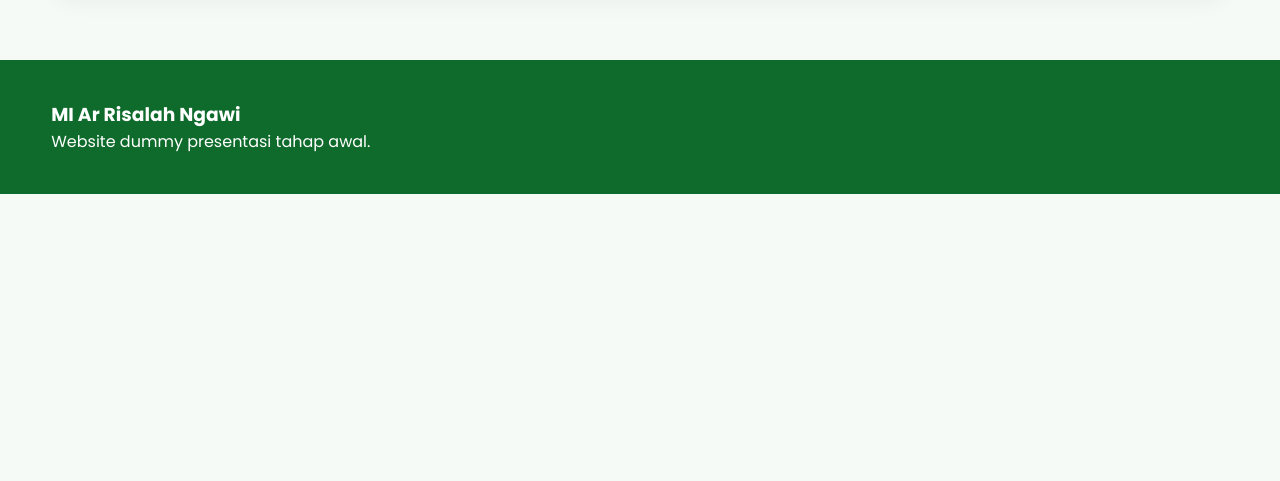
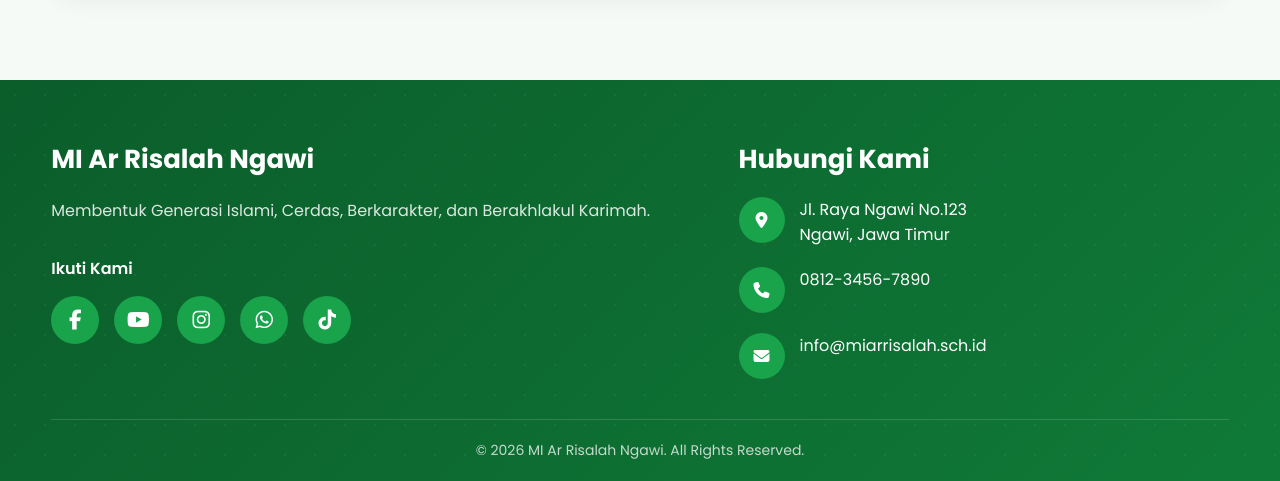
Before and after one commit to kenikiproject/umkm, a plain HTML site: page mi/index.html in a window 1280 px wide. Shown: the part 2489-2970 px from the top of the page. Before the commit the page ends 2683 px from the top, so only its background shows below. Drawn offline with Linux system fonts and the light colour scheme.

Commit message:
Update index.html

```diff
--- a/mi/index.html
+++ b/mi/index.html
@@ -1,6 +1,7 @@
 <!DOCTYPE html>
 <html lang="id">
 <head>
+<link rel="stylesheet" href="https://cdnjs.cloudflare.com/ajax/libs/font-awesome/6.6.0/css/all.min.css">
 <meta charset="UTF-8">
 <meta name="viewport" content="width=device-width, initial-scale=1.0">
 <title>MI Ar Risalah Ngawi</title>
@@ -34,6 +35,131 @@ section{padding:30px 0}
 .gal{height:180px;border-radius:18px;background-size:cover;background-position:center}
 .footer{background:#0f6b2b;color:#fff;margin-top:40px}
 .footer .container{padding:40px 0}
+
+  /* ===========================
+   FOOTER PREMIUM
+=========================== */
+
+.footer{
+    background:linear-gradient(135deg,#0b5d2a,#0f7a38);
+    color:#fff;
+    margin-top:60px;
+    position:relative;
+    overflow:hidden;
+}
+
+.footer::before{
+    content:"";
+    position:absolute;
+    inset:0;
+    opacity:.05;
+    background-image:
+    radial-gradient(circle,#fff 1px,transparent 1px);
+    background-size:30px 30px;
+}
+
+.footer .container{
+    position:relative;
+    z-index:2;
+    padding:60px 0 20px;
+}
+
+.footer-grid{
+    display:grid;
+    grid-template-columns:1.3fr 1fr;
+    gap:50px;
+}
+
+.footer h3{
+    margin-bottom:18px;
+    font-size:26px;
+}
+
+.footer p{
+    color:rgba(255,255,255,.85);
+    line-height:1.8;
+}
+
+.social-title{
+    margin-top:30px;
+    margin-bottom:15px;
+    font-weight:600;
+}
+
+.social-icons{
+    display:flex;
+    gap:15px;
+    flex-wrap:wrap;
+}
+
+.social-icons a{
+    width:48px;
+    height:48px;
+    border-radius:50%;
+    background:#19a34a;
+    color:white;
+    display:flex;
+    justify-content:center;
+    align-items:center;
+    text-decoration:none;
+    transition:.3s;
+    font-size:20px;
+}
+
+.social-icons a:hover{
+    transform:translateY(-5px) scale(1.08);
+    background:#25c55a;
+    box-shadow:0 12px 25px rgba(0,0,0,.25);
+}
+
+.contact-list{
+    display:flex;
+    flex-direction:column;
+    gap:20px;
+}
+
+.contact-item{
+    display:flex;
+    gap:15px;
+    align-items:flex-start;
+}
+
+.contact-icon{
+    width:46px;
+    height:46px;
+    border-radius:50%;
+    background:#19a34a;
+    display:flex;
+    justify-content:center;
+    align-items:center;
+    flex-shrink:0;
+}
+
+.contact-icon i{
+    color:white;
+}
+
+.footer-bottom{
+    margin-top:40px;
+    padding-top:20px;
+    border-top:1px solid rgba(255,255,255,.15);
+    text-align:center;
+    color:rgba(255,255,255,.75);
+    font-size:14px;
+}
+
+@media(max-width:768px){
+
+.footer-grid{
+grid-template-columns:1fr;
+gap:35px;
+}
+
+.social-icons{
+justify-content:center;
+}
+
+}
 .ai{position:fixed;right:20px;bottom:20px;background:white;border-radius:24px;padding:15px;width:280px;box-shadow:0 15px 35px rgba(0,0,0,.15)}
 .ai .maskot{font-size:70px;float:right}
 input{width:100%;padding:12px;border:1px solid #ddd;border-radius:12px;margin-top:10px}
@@ -151,12 +277,127 @@ h1{font-size:42px}
 </div>
 </section>
 
+<!-- =========================
+        FOOTER START
+========================== -->
+
 <footer class="footer">
+
 <div class="container">
+
+<div class="footer-grid">
+
+<!-- KIRI -->
+
+<div>
+
 <h3>MI Ar Risalah Ngawi</h3>
-<p>Website dummy presentasi tahap awal.</p>
+
+<p>
+Membentuk Generasi Islami,
+Cerdas, Berkarakter,
+dan Berakhlakul Karimah.
+</p>
+
+<div class="social-title">
+Ikuti Kami
 </div>
+
+<div class="social-icons">
+
+<a href="#"><i class="fab fa-facebook-f"></i></a>
+
+<a href="#"><i class="fab fa-youtube"></i></a>
+
+<a href="#"><i class="fab fa-instagram"></i></a>
+
+<a href="#"><i class="fab fa-whatsapp"></i></a>
+
+<a href="#"><i class="fab fa-tiktok"></i></a>
+
+</div>
+
+</div>
+
+<!-- KANAN -->
+
+<div>
+
+<h3>Hubungi Kami</h3>
+
+<div class="contact-list">
+
+<div class="contact-item">
+
+<div class="contact-icon">
+
+<i class="fas fa-location-dot"></i>
+
+</div>
+
+<div>
+
+Jl. Raya Ngawi No.123<br>
+
+Ngawi, Jawa Timur
+
+</div>
+
+</div>
+
+<div class="contact-item">
+
+<div class="contact-icon">
+
+<i class="fas fa-phone"></i>
+
+</div>
+
+<div>
+
+0812-3456-7890
+
+</div>
+
+</div>
+
+<div class="contact-item">
+
+<div class="contact-icon">
+
+<i class="fas fa-envelope"></i>
+
+</div>
+
+<div>
+
+info@miarrisalah.sch.id
+
+</div>
+
+</div>
+
+</div>
+
+</div>
+
+</div>
+
+<div class="footer-bottom">
+
+© 2026 MI Ar Risalah Ngawi.
+
+All Rights Reserved.
+
+</div>
+
+</div>
+
 </footer>
+
+<!-- =========================
+        FOOTER END
+========================== -->
 
 <div class="ai">
 <div class="maskot">👦</div>
```
